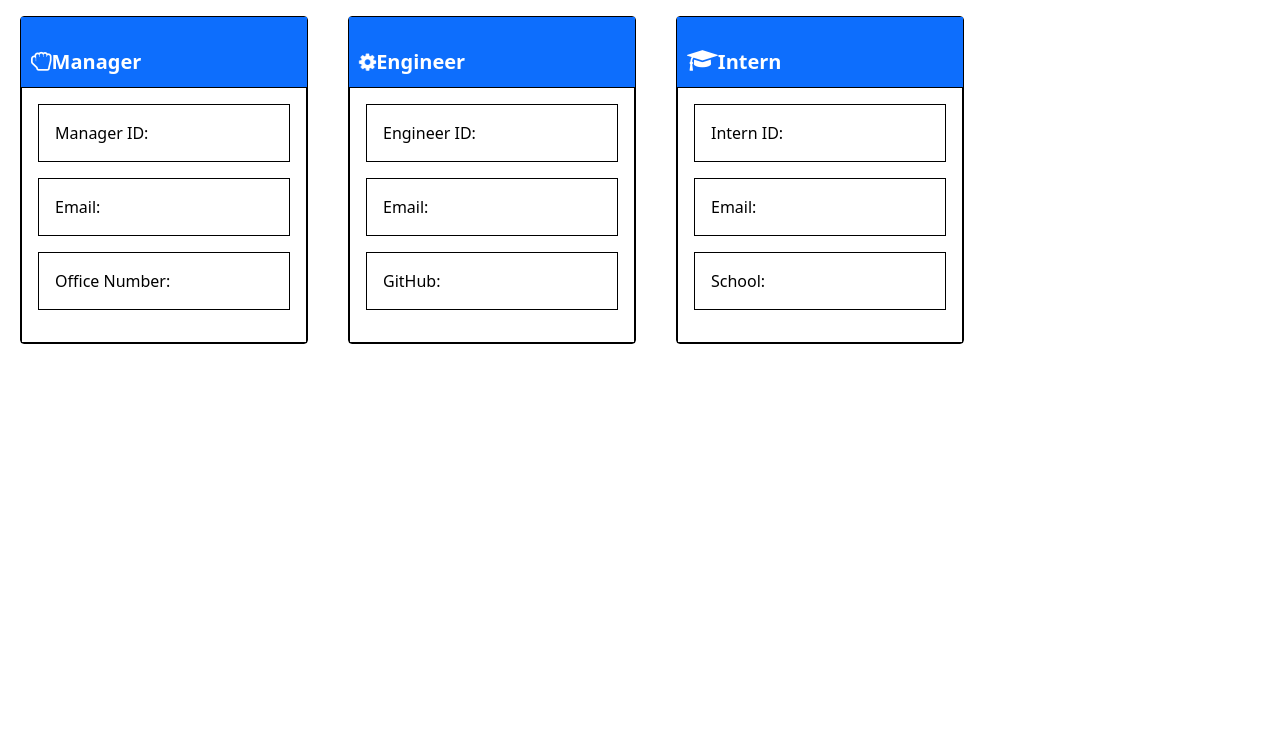
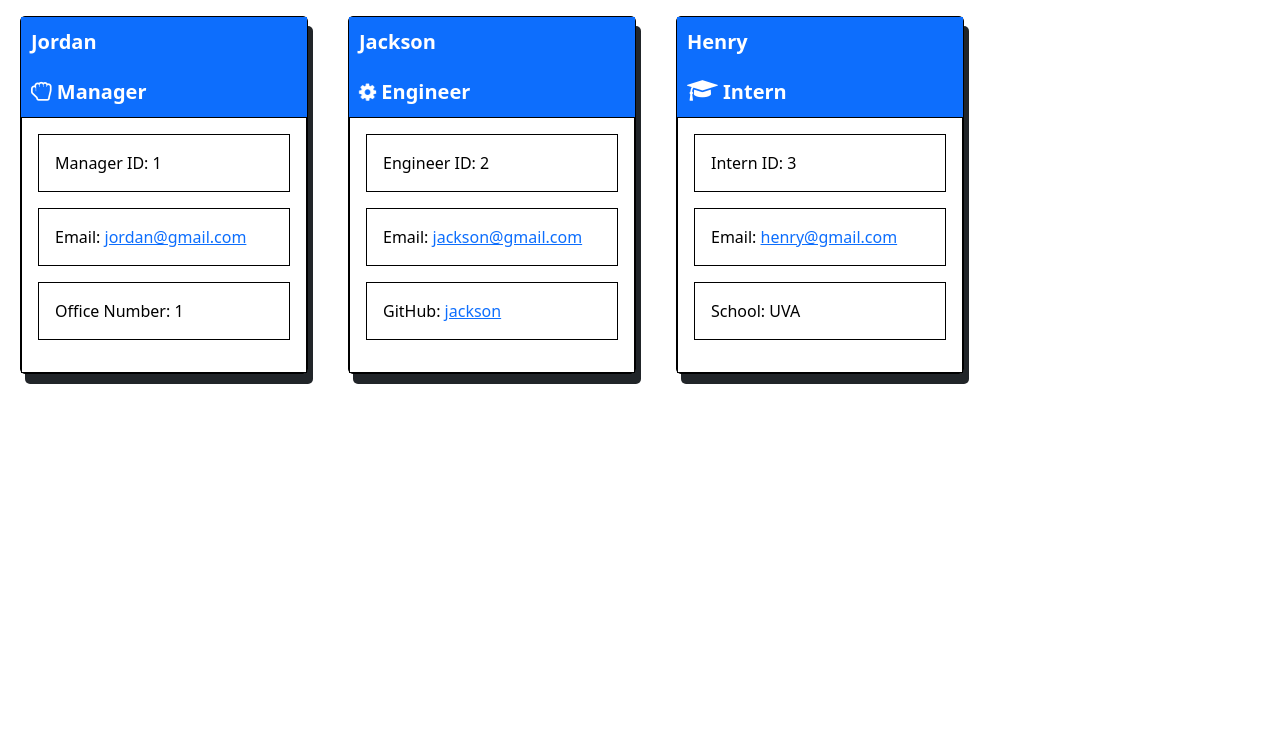
Before and after one commit to EricKim86/team-profile-generator, a website: page roster.html in a window 1280 px wide. Shown: the part 54-800 px from the top of the page. Drawn offline with nearby package versions, Linux system fonts and the light colour scheme.

Commit message:
updated navbar color and added box shadow and border radius to cards

```diff
--- a/roster.html
+++ b/roster.html
@@ -13,7 +13,7 @@
         <title>Team Roster Generator</title>
         </head>
         <body>
-            <nav class="navbar navbar-light bg-light">
+            <nav class="navbar navbar-dark bg-success">
                 <div class="container-fluid">
                     <span class="navbar-brand mb-0 h1">My Team Roster</span>
                 </div>
@@ -22,32 +22,32 @@
 
 
 <div class="card-custom card mb-3" style="max-width: 18rem;">
-<div class="header bg-primary"></div>
-<div class="header bg-primary"><i class="fa fa-hand-grab-o" style="font-size:24px"></i>Manager</div>
+<div class="header bg-primary">Jordan</div>
+<div class="header bg-primary"><i class="fa fa-hand-grab-o" style="font-size:24px"></i> Manager</div>
 <div class="card-body">
-    <p class="card-body">Manager ID: </p>
-    <p class="card-body">Email: <a href="mailto:email@example.com"></a></p>
-    <p class="card-body">Office Number: </p>
+    <p class="card-body">Manager ID: 1</p>
+    <p class="card-body">Email: <a href="mailto:email@example.com">jordan@gmail.com</a></p>
+    <p class="card-body">Office Number: 1</p>
 </div>
 </div>
 
 <div class="card-custom card mb-3" style="max-width: 18rem;">
-<div class="header bg-primary"></div>
-<div class="header bg-primary"><i class="fa fa-cog fa-spin"></i>Engineer</div>
+<div class="header bg-primary">Jackson</div>
+<div class="header bg-primary"><i class="fa fa-cog fa-spin"></i> Engineer</div>
 <div class="card-body">
-    <p class="card-body">Engineer ID: </p>
-    <p class="card-body">Email: <a href="mailto:email@example.com"></a></p>
-    <p class="card-body">GitHub: <a href="https://www.github.com/" target="_blank"></a></p>
+    <p class="card-body">Engineer ID: 2</p>
+    <p class="card-body">Email: <a href="mailto:email@example.com">jackson@gmail.com</a></p>
+    <p class="card-body">GitHub: <a href="https://www.github.com/jackson" target="_blank">jackson</a></p>
 </div>
 </div>
 
 <div class="card-custom card mb-3" style="max-width: 18rem;">
-<div class="header bg-primary"></div>
-<div class="header bg-primary"><i class="fa fa-graduation-cap" style="font-size:24px"></i>Intern</div>
+<div class="header bg-primary">Henry</div>
+<div class="header bg-primary"><i class="fa fa-graduation-cap" style="font-size:24px"></i> Intern</div>
 <div class="card-body">
-    <p class="card-body">Intern ID: </p>
-    <p class="card-body">Email: <a href="mailto:email@example.com"></a></p>
-    <p class="card-body">School: </p>
+    <p class="card-body">Intern ID: 3</p>
+    <p class="card-body">Email: <a href="mailto:email@example.com">henry@gmail.com</a></p>
+    <p class="card-body">School: UVA</p>
 </div>
 </div>
 
--- a/style.css
+++ b/style.css
@@ -12,6 +12,8 @@ body {
     margin: 20px;
     border: 1px solid black;
     width: 300px;
+    border-radius: 5px;
+    box-shadow: 5px 10px;
 }
 
 .header {
```
Also changed, not shown: generatePage.js (+4 -4 lines).
